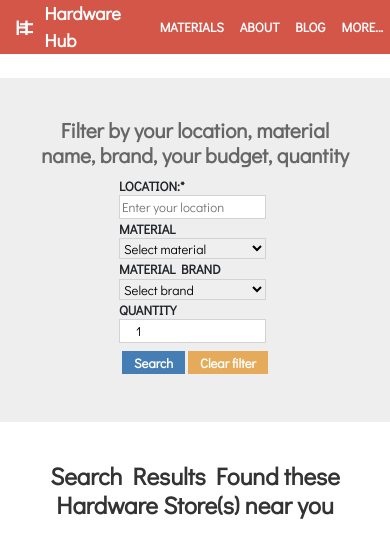
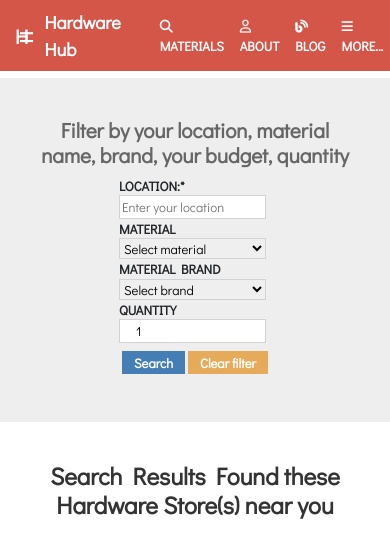
Before and after one commit to vanheaven-ui/capstone-html-css, a plain HTML site: page results.html in a window 390 px wide. Shown: the top 542 px of the page. Drawn offline with nearby package versions, Linux system fonts and the light colour scheme.

Commit message:
update css classes for responsiveness

```diff
--- a/results.html
+++ b/results.html
@@ -29,19 +29,31 @@
           <a href="./index.html" class="hdr-lg-font">Hardware Hub</a>
         </div>
       </div>
-      <nav class="navbar navbar-expand col-lg-6 d-flex justify-content-end">
+      <nav class="navbar navbar-expand col-lg-6 d-flex justify-content-end small-nav">
         <ul class="navbar-nav">
           <li class="nav-item">
-            <a href="#" class="nav-link text-uppercase">Materials</a>
+            <a href="./results.html" class="nav-link text-uppercase">
+              <i class="fas fa-search brk-font" aria-hidden="true"></i>
+              <span class="brk-point">Materials</span>
+            </a>
           </li>
           <li class="nav-item">
-            <a href="#" class="nav-link text-uppercase">About</a>
+            <a href="#" class="nav-link text-uppercase">
+              <i class="far fa-user brk-font" aria-hidden="true"></i>
+              <span class="brk-point">About</span>
+            </a>
           </li>
           <li class="nav-item">
-            <a href="#" class="nav-link text-uppercase">Blog</a>
+            <a href="#" class="nav-link text-uppercase">
+              <i class="fas fa-blog brk-font" aria-hidden="true"></i>
+              <span class="brk-point">Blog</span>
+            </a>
           </li>
           <li class="nav-item">
-            <a href="#" class="nav-link text-uppercase">More...</a>
+            <a href="#" class="nav-link text-uppercase">
+              <i class="fas fa-bars brk-font" aria-hidden="true"></i>
+              <span class="brk-point">More...</span>
+            </a>
           </li>
         </ul>
       </nav>
```
